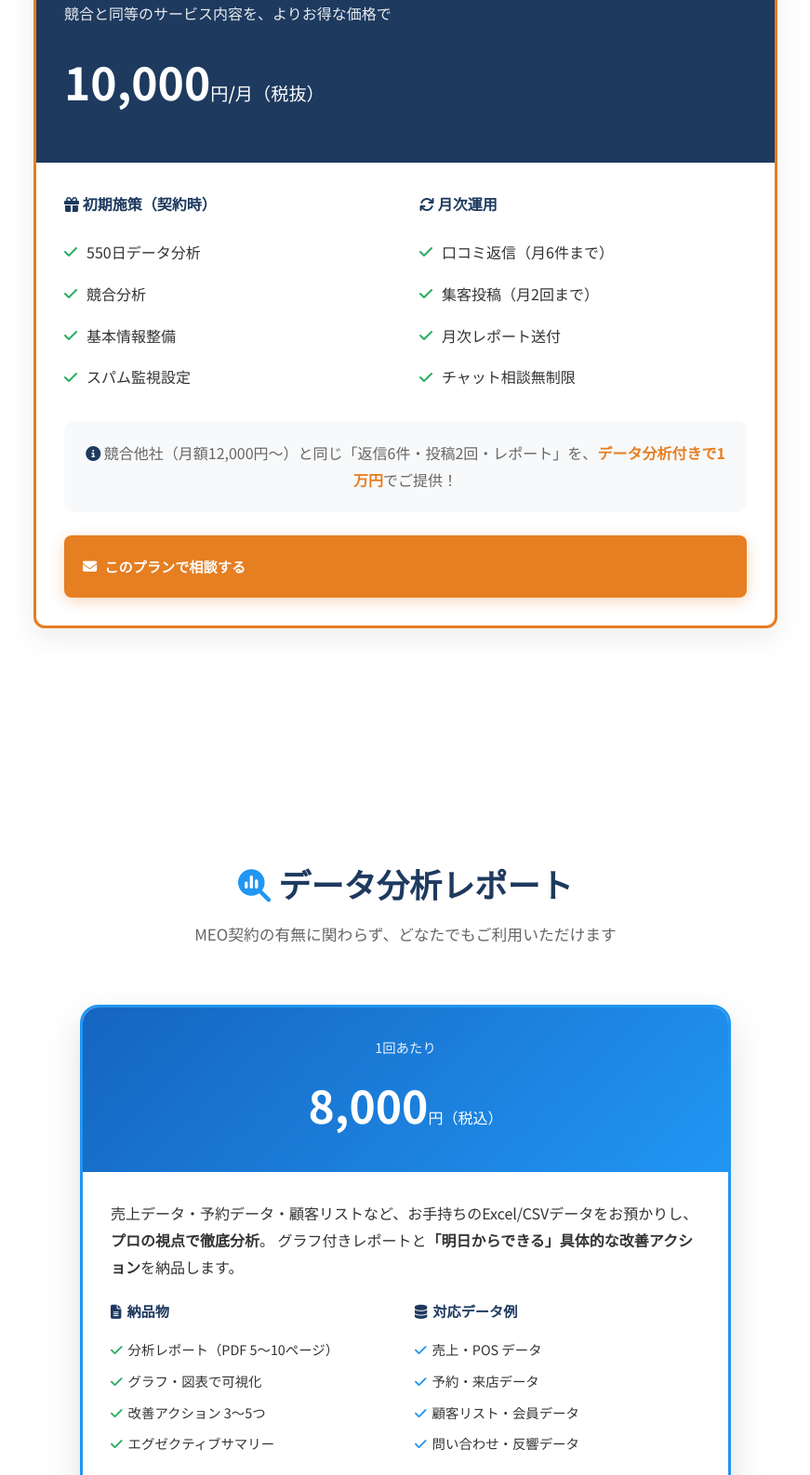
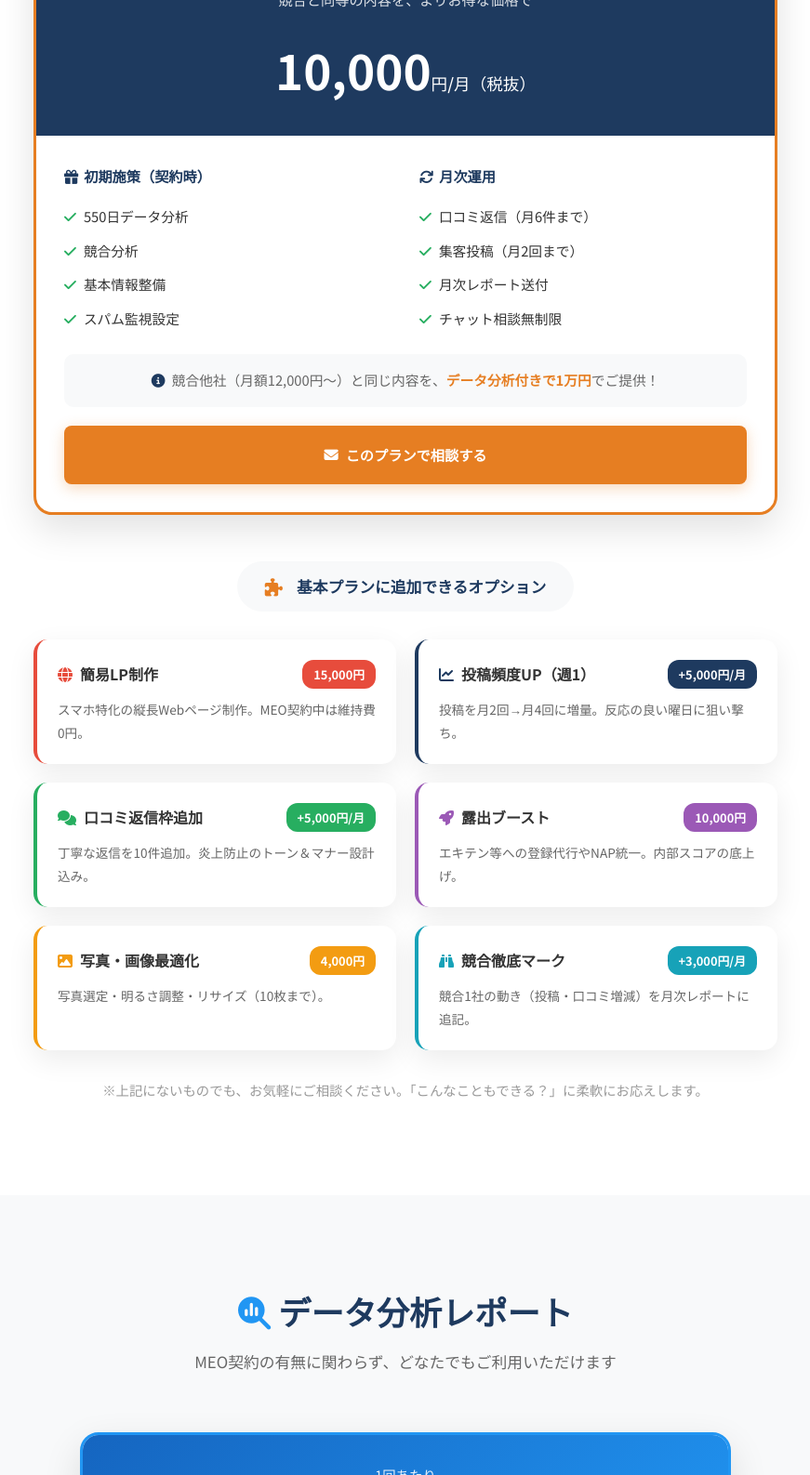
Before and after one commit to aochan3628-cmd/meo-business, a plain HTML site: page service.html in a window 1280 px wide. Shown: the part 678-2265 px from the top of the page at 93% size, without its empty margins (204-1075 px from the left). Drawn offline with Linux system fonts and the light colour scheme.

Commit message:
料金ページ再設計：基本プラン＋オプション一体化、データ分析は独立セクション

```diff
--- a/service.html
+++ b/service.html
@@ -45,69 +45,159 @@
         <p style="font-size: 1.1rem; opacity: 0.9;">あなたのお店に合ったプランをお選びください</p>
     </section>
 
-    <!-- 料金プラン -->
+    <!-- 料金プラン（基本プラン＋オプション一体化） -->
     <section class="section">
         <div class="container">
             <div class="section-header">
                 <h2>料金プラン</h2>
-                <p>シンプルな基本プラン＋必要なオプションを組み合わせ</p>
+                <p>シンプルな月額プラン＋必要なオプションを自由に組み合わせ</p>
             </div>
 
             <!-- ベースプラン -->
-            <div class="pricing-card featured"
-                style="max-width: 800px; margin: 0 auto 50px; border: 3px solid var(--accent); position: relative;">
+            <div
+                style="max-width: 800px; margin: 0 auto 40px; background: white; border-radius: 20px; box-shadow: var(--shadow-hover); overflow: hidden; border: 3px solid var(--accent); position: relative;">
                 <div
-                    style="position: absolute; top: -15px; left: 50%; transform: translateX(-50%); background: var(--accent); color: white; padding: 8px 25px; border-radius: 20px; font-weight: 700;">
+                    style="position: absolute; top: -1px; left: 50%; transform: translateX(-50%); background: var(--accent); color: white; padding: 6px 25px; border-radius: 0 0 15px 15px; font-weight: 700; font-size: 0.85rem;">
                     基本プラン</div>
-                <div class="pricing-header" style="background: var(--primary); color: white; padding: 40px 30px 30px;">
-                    <h3 style="color: white; font-size: 1.8rem;"><i class="fa-solid fa-star"></i> Googleマップ運用代行（スターター）
-                    </h3>
-                    <p style="color: rgba(255,255,255,0.9); margin: 10px 0;">競合と同等のサービス内容を、よりお得な価格で</p>
-                    <div class="pricing-price" style="color: white; font-size: 3rem;">10,000<span
-                            style="font-size: 1.2rem;">円/月（税抜）</span></div>
+                <div style="background: var(--primary); color: white; padding: 40px 30px 25px; text-align: center;">
+                    <h3 style="color: white; font-size: 1.5rem; margin-bottom: 5px;"><i class="fa-solid fa-star"
+                            style="color: #f39c12;"></i> Googleマップ運用代行</h3>
+                    <p style="color: rgba(255,255,255,0.85); margin: 5px 0 15px; font-size: 0.95rem;">競合と同等の内容を、よりお得な価格で
+                    </p>
+                    <div style="font-size: 3.2rem; font-weight: 900;">10,000<span
+                            style="font-size: 1.1rem; font-weight: 500;">円/月（税抜）</span></div>
                 </div>
-                <div class="pricing-body" style="padding: 30px;">
-                    <div style="display: grid; grid-template-columns: repeat(auto-fit, minmax(300px, 1fr)); gap: 30px;">
+                <div style="padding: 30px;">
+                    <div style="display: grid; grid-template-columns: 1fr 1fr; gap: 30px;">
                         <div>
-                            <h4 style="color: var(--primary); margin-bottom: 15px;"><i class="fa-solid fa-gift"></i>
-                                初期施策（契約時）</h4>
-                            <ul class="pricing-list" style="margin-bottom: 0;">
-                                <li><i class="fa-solid fa-check" style="color: var(--success);"></i> 550日データ分析</li>
-                                <li><i class="fa-solid fa-check" style="color: var(--success);"></i> 競合分析</li>
-                                <li><i class="fa-solid fa-check" style="color: var(--success);"></i> 基本情報整備</li>
-                                <li><i class="fa-solid fa-check" style="color: var(--success);"></i> スパム監視設定</li>
+                            <h4 style="color: var(--primary); margin-bottom: 12px; font-size: 0.95rem;"><i
+                                    class="fa-solid fa-gift" style="margin-right: 6px;"></i>初期施策（契約時）</h4>
+                            <ul style="list-style: none; padding: 0;">
+                                <li style="padding: 5px 0; font-size: 0.92rem;"><i class="fa-solid fa-check"
+                                        style="color: var(--success); margin-right: 8px;"></i>550日データ分析</li>
+                                <li style="padding: 5px 0; font-size: 0.92rem;"><i class="fa-solid fa-check"
+                                        style="color: var(--success); margin-right: 8px;"></i>競合分析</li>
+                                <li style="padding: 5px 0; font-size: 0.92rem;"><i class="fa-solid fa-check"
+                                        style="color: var(--success); margin-right: 8px;"></i>基本情報整備</li>
+                                <li style="padding: 5px 0; font-size: 0.92rem;"><i class="fa-solid fa-check"
+                                        style="color: var(--success); margin-right: 8px;"></i>スパム監視設定</li>
                             </ul>
                         </div>
                         <div>
-                            <h4 style="color: var(--primary); margin-bottom: 15px;"><i class="fa-solid fa-sync"></i>
-                                月次運用</h4>
-                            <ul class="pricing-list" style="margin-bottom: 0;">
-                                <li><i class="fa-solid fa-check" style="color: var(--success);"></i> 口コミ返信（月6件まで）</li>
-                                <li><i class="fa-solid fa-check" style="color: var(--success);"></i> 集客投稿（月2回まで）</li>
-                                <li><i class="fa-solid fa-check" style="color: var(--success);"></i> 月次レポート送付</li>
-                                <li><i class="fa-solid fa-check" style="color: var(--success);"></i> チャット相談無制限</li>
+                            <h4 style="color: var(--primary); margin-bottom: 12px; font-size: 0.95rem;"><i
+                                    class="fa-solid fa-sync" style="margin-right: 6px;"></i>月次運用</h4>
+                            <ul style="list-style: none; padding: 0;">
+                                <li style="padding: 5px 0; font-size: 0.92rem;"><i class="fa-solid fa-check"
+                                        style="color: var(--success); margin-right: 8px;"></i>口コミ返信（月6件まで）</li>
+                                <li style="padding: 5px 0; font-size: 0.92rem;"><i class="fa-solid fa-check"
+                                        style="color: var(--success); margin-right: 8px;"></i>集客投稿（月2回まで）</li>
+                                <li style="padding: 5px 0; font-size: 0.92rem;"><i class="fa-solid fa-check"
+                                        style="color: var(--success); margin-right: 8px;"></i>月次レポート送付</li>
+                                <li style="padding: 5px 0; font-size: 0.92rem;"><i class="fa-solid fa-check"
+                                        style="color: var(--success); margin-right: 8px;"></i>チャット相談無制限</li>
                             </ul>
                         </div>
                     </div>
                     <div
-                        style="background: #f8f9fa; padding: 20px; border-radius: 10px; margin-top: 25px; text-align: center;">
-                        <p style="margin: 0; color: #666;"><i class="fa-solid fa-info-circle"
-                                style="color: var(--primary);"></i>
-                            競合他社（月額12,000円〜）と同じ「返信6件・投稿2回・レポート」を、<strong
-                                style="color: var(--accent);">データ分析付きで1万円</strong>でご提供！
-                        </p>
+                        style="background: #f8f9fa; padding: 15px 20px; border-radius: 10px; margin-top: 20px; text-align: center;">
+                        <p style="margin: 0; color: #666; font-size: 0.92rem;"><i class="fa-solid fa-info-circle"
+                                style="color: var(--primary); margin-right: 4px;"></i>
+                            競合他社（月額12,000円〜）と同じ内容を、<strong style="color: var(--accent);">データ分析付きで1万円</strong>でご提供！</p>
                     </div>
                     <a href="https://coconala.com/users/5311104" target="_blank" class="btn btn-primary"
-                        style="width: 100%; margin-top: 25px; padding: 18px;"><i class="fa-solid fa-envelope"></i>
-                        このプランで相談する</a>
+                        style="width: 100%; margin-top: 20px; padding: 16px; justify-content: center;"><i
+                            class="fa-solid fa-envelope"></i> このプランで相談する</a>
                 </div>
             </div>
 
+            <!-- オプション導入 -->
+            <div style="text-align: center; margin: 50px 0 30px;">
+                <div
+                    style="display: inline-flex; align-items: center; gap: 15px; background: var(--bg-light); padding: 12px 30px; border-radius: 50px;">
+                    <i class="fa-solid fa-puzzle-piece" style="color: var(--accent); font-size: 1.2rem;"></i>
+                    <span style="font-weight: 700; color: var(--primary); font-size: 1.05rem;">基本プランに追加できるオプション</span>
+                </div>
+            </div>
+
+            <!-- オプショングリッド -->
+            <div
+                style="display: grid; grid-template-columns: repeat(auto-fit, minmax(300px, 1fr)); gap: 20px; max-width: 800px; margin: 0 auto;">
+                <div
+                    style="background: white; border-radius: 15px; box-shadow: var(--shadow); padding: 22px; border-left: 4px solid #e74c3c;">
+                    <div
+                        style="display: flex; justify-content: space-between; align-items: center; margin-bottom: 10px;">
+                        <h4 style="margin: 0; font-size: 1rem;"><i class="fa-solid fa-globe"
+                                style="color: #e74c3c; margin-right: 8px;"></i>簡易LP制作</h4>
+                        <span
+                            style="background: #e74c3c; color: white; padding: 4px 12px; border-radius: 12px; font-size: 0.8rem; font-weight: 700;">15,000円</span>
+                    </div>
+                    <p style="color: #666; font-size: 0.85rem; margin: 0;">スマホ特化の縦長Webページ制作。MEO契約中は維持費0円。</p>
+                </div>
+                <div
+                    style="background: white; border-radius: 15px; box-shadow: var(--shadow); padding: 22px; border-left: 4px solid var(--primary);">
+                    <div
+                        style="display: flex; justify-content: space-between; align-items: center; margin-bottom: 10px;">
+                        <h4 style="margin: 0; font-size: 1rem;"><i class="fa-solid fa-chart-line"
+                                style="color: var(--primary); margin-right: 8px;"></i>投稿頻度UP（週1）</h4>
+                        <span
+                            style="background: var(--primary); color: white; padding: 4px 12px; border-radius: 12px; font-size: 0.8rem; font-weight: 700;">+5,000円/月</span>
+                    </div>
+                    <p style="color: #666; font-size: 0.85rem; margin: 0;">投稿を月2回→月4回に増量。反応の良い曜日に狙い撃ち。</p>
+                </div>
+                <div
+                    style="background: white; border-radius: 15px; box-shadow: var(--shadow); padding: 22px; border-left: 4px solid var(--success);">
+                    <div
+                        style="display: flex; justify-content: space-between; align-items: center; margin-bottom: 10px;">
+                        <h4 style="margin: 0; font-size: 1rem;"><i class="fa-solid fa-comments"
+                                style="color: var(--success); margin-right: 8px;"></i>口コミ返信枠追加</h4>
+                        <span
+                            style="background: var(--success); color: white; padding: 4px 12px; border-radius: 12px; font-size: 0.8rem; font-weight: 700;">+5,000円/月</span>
+                    </div>
+                    <p style="color: #666; font-size: 0.85rem; margin: 0;">丁寧な返信を10件追加。炎上防止のトーン＆マナー設計込み。</p>
+                </div>
+                <div
+                    style="background: white; border-radius: 15px; box-shadow: var(--shadow); padding: 22px; border-left: 4px solid #9b59b6;">
+                    <div
+                        style="display: flex; justify-content: space-between; align-items: center; margin-bottom: 10px;">
+                        <h4 style="margin: 0; font-size: 1rem;"><i class="fa-solid fa-rocket"
+                                style="color: #9b59b6; margin-right: 8px;"></i>露出ブースト</h4>
+                        <span
+                            style="background: #9b59b6; color: white; padding: 4px 12px; border-radius: 12px; font-size: 0.8rem; font-weight: 700;">10,000円</span>
+                    </div>
+                    <p style="color: #666; font-size: 0.85rem; margin: 0;">エキテン等への登録代行やNAP統一。内部スコアの底上げ。</p>
+                </div>
+                <div
+                    style="background: white; border-radius: 15px; box-shadow: var(--shadow); padding: 22px; border-left: 4px solid #f39c12;">
+                    <div
+                        style="display: flex; justify-content: space-between; align-items: center; margin-bottom: 10px;">
+                        <h4 style="margin: 0; font-size: 1rem;"><i class="fa-solid fa-image"
+                                style="color: #f39c12; margin-right: 8px;"></i>写真・画像最適化</h4>
+                        <span
+                            style="background: #f39c12; color: white; padding: 4px 12px; border-radius: 12px; font-size: 0.8rem; font-weight: 700;">4,000円</span>
+                    </div>
+                    <p style="color: #666; font-size: 0.85rem; margin: 0;">写真選定・明るさ調整・リサイズ（10枚まで）。</p>
+                </div>
+                <div
+                    style="background: white; border-radius: 15px; box-shadow: var(--shadow); padding: 22px; border-left: 4px solid #17a2b8;">
+                    <div
+                        style="display: flex; justify-content: space-between; align-items: center; margin-bottom: 10px;">
+                        <h4 style="margin: 0; font-size: 1rem;"><i class="fa-solid fa-binoculars"
+                                style="color: #17a2b8; margin-right: 8px;"></i>競合徹底マーク</h4>
+                        <span
+                            style="background: #17a2b8; color: white; padding: 4px 12px; border-radius: 12px; font-size: 0.8rem; font-weight: 700;">+3,000円/月</span>
+                    </div>
+                    <p style="color: #666; font-size: 0.85rem; margin: 0;">競合1社の動き（投稿・口コミ増減）を月次レポートに追記。</p>
+                </div>
+            </div>
+
+            <p style="text-align: center; margin-top: 30px; color: #999; font-size: 0.9rem;">
+                ※上記にないものでも、お気軽にご相談ください。「こんなこともできる？」に柔軟にお応えします。
+            </p>
         </div>
     </section>
 
     <!-- データ分析レポート（単体サービス） -->
-    <section class="section">
+    <section class="section section-alt">
         <div class="container">
             <div class="section-header">
                 <h2><i class="fa-solid fa-magnifying-glass-chart" style="color: #2196F3;"></i> データ分析レポート</h2>
@@ -147,7 +237,7 @@
                                     class="fa-solid fa-database" style="margin-right: 6px;"></i>対応データ例</h4>
                             <ul style="list-style: none; padding: 0; font-size: 0.9rem;">
                                 <li style="padding: 4px 0;"><i class="fa-solid fa-check"
-                                        style="color: #2196F3; margin-right: 6px;"></i>売上・POS データ</li>
+                                        style="color: #2196F3; margin-right: 6px;"></i>売上・POSデータ</li>
                                 <li style="padding: 4px 0;"><i class="fa-solid fa-check"
                                         style="color: #2196F3; margin-right: 6px;"></i>予約・来店データ</li>
                                 <li style="padding: 4px 0;"><i class="fa-solid fa-check"
@@ -167,108 +257,6 @@
                     </div>
                 </div>
             </div>
-        </div>
-    </section>
-
-    <!-- オプションメニュー -->
-    <section class="section section-alt">
-        <div class="container">
-            <div class="section-header">
-                <h2>オプションメニュー</h2>
-                <p>基本プランに追加して、さらに効果的な運用を</p>
-            </div>
-
-            <div style="display: grid; grid-template-columns: repeat(auto-fit, minmax(320px, 1fr)); gap: 25px;">
-
-                <!-- LP制作 -->
-                <div
-                    style="background: white; border-radius: 15px; box-shadow: var(--shadow); padding: 25px; border-top: 4px solid #e74c3c;">
-                    <div
-                        style="display: flex; justify-content: space-between; align-items: flex-start; margin-bottom: 15px;">
-                        <h3 style="margin: 0; font-size: 1.1rem;"><i class="fa-solid fa-globe"
-                                style="color: #e74c3c; margin-right: 8px;"></i>簡易LP制作</h3>
-                        <span
-                            style="background: #e74c3c; color: white; padding: 5px 12px; border-radius: 15px; font-size: 0.85rem; font-weight: 700;">15,000円</span>
-                    </div>
-                    <p style="color: #666; font-size: 0.9rem; margin-bottom: 10px;">スマホ閲覧に特化した縦長1枚のWebページ制作（HTML/CSS）
-                    </p>
-                    <p style="background: #fff8e1; padding: 10px; border-radius: 8px; font-size: 0.85rem; margin: 0;"><i
-                            class="fa-solid fa-star" style="color: #f39c12;"></i> <strong>MEO契約中は維持費0円！</strong></p>
-                </div>
-
-                <!-- 投稿頻度UP -->
-                <div
-                    style="background: white; border-radius: 15px; box-shadow: var(--shadow); padding: 25px; border-top: 4px solid var(--primary);">
-                    <div
-                        style="display: flex; justify-content: space-between; align-items: flex-start; margin-bottom: 15px;">
-                        <h3 style="margin: 0; font-size: 1.1rem;"><i class="fa-solid fa-chart-line"
-                                style="color: var(--primary); margin-right: 8px;"></i>投稿頻度UP（週1）</h3>
-                        <span
-                            style="background: var(--primary); color: white; padding: 5px 12px; border-radius: 15px; font-size: 0.85rem; font-weight: 700;">+5,000円/月</span>
-                    </div>
-                    <p style="color: #666; font-size: 0.9rem; margin: 0;">投稿を月2回→月4回（週1）に増量。データ分析で特定した「反応が良い曜日」に狙い撃ち投稿。
-                    </p>
-                </div>
-
-                <!-- 口コミ返信追加 -->
-                <div
-                    style="background: white; border-radius: 15px; box-shadow: var(--shadow); padding: 25px; border-top: 4px solid var(--success);">
-                    <div
-                        style="display: flex; justify-content: space-between; align-items: flex-start; margin-bottom: 15px;">
-                        <h3 style="margin: 0; font-size: 1.1rem;"><i class="fa-solid fa-comments"
-                                style="color: var(--success); margin-right: 8px;"></i>口コミ返信枠追加</h3>
-                        <span
-                            style="background: var(--success); color: white; padding: 5px 12px; border-radius: 15px; font-size: 0.85rem; font-weight: 700;">+5,000円/月</span>
-                    </div>
-                    <p style="color: #666; font-size: 0.9rem; margin: 0;">手動による丁寧な返信を10件追加。炎上防止・顧客ファン化のトーン＆マナー設計込み。</p>
-                </div>
-
-                <!-- 露出ブースト -->
-                <div
-                    style="background: white; border-radius: 15px; box-shadow: var(--shadow); padding: 25px; border-top: 4px solid #9b59b6;">
-                    <div
-                        style="display: flex; justify-content: space-between; align-items: flex-start; margin-bottom: 15px;">
-                        <h3 style="margin: 0; font-size: 1.1rem;"><i class="fa-solid fa-rocket"
-                                style="color: #9b59b6; margin-right: 8px;"></i>露出ブースト（サイテーション）</h3>
-                        <span
-                            style="background: #9b59b6; color: white; padding: 5px 12px; border-radius: 15px; font-size: 0.85rem; font-weight: 700;">10,000円</span>
-                    </div>
-                    <p style="color: #666; font-size: 0.9rem; margin: 0;">外部サイト（エキテン、ポータル等）への登録代行やNAP統一。内部スコアの底上げ。</p>
-                </div>
-
-                <!-- 写真最適化 -->
-                <div
-                    style="background: white; border-radius: 15px; box-shadow: var(--shadow); padding: 25px; border-top: 4px solid #f39c12;">
-                    <div
-                        style="display: flex; justify-content: space-between; align-items: flex-start; margin-bottom: 15px;">
-                        <h3 style="margin: 0; font-size: 1.1rem;"><i class="fa-solid fa-image"
-                                style="color: #f39c12; margin-right: 8px;"></i>写真・画像最適化パック</h3>
-                        <span
-                            style="background: #f39c12; color: white; padding: 5px 12px; border-radius: 15px; font-size: 0.85rem; font-weight: 700;">4,000円</span>
-                    </div>
-                    <p style="color: #666; font-size: 0.9rem; margin: 0;">
-                        魅力的な写真選定、明るさ調整、投稿用リサイズ（10枚まで）。スマホ写真を「映える」ように加工。</p>
-                </div>
-
-                <!-- 競合マーク -->
-                <div
-                    style="background: white; border-radius: 15px; box-shadow: var(--shadow); padding: 25px; border-top: 4px solid #17a2b8;">
-                    <div
-                        style="display: flex; justify-content: space-between; align-items: flex-start; margin-bottom: 15px;">
-                        <h3 style="margin: 0; font-size: 1.1rem;"><i class="fa-solid fa-binoculars"
-                                style="color: #17a2b8; margin-right: 8px;"></i>競合徹底マーク（月次報告）</h3>
-                        <span
-                            style="background: #17a2b8; color: white; padding: 5px 12px; border-radius: 15px; font-size: 0.85rem; font-weight: 700;">+3,000円/月</span>
-                    </div>
-                    <p style="color: #666; font-size: 0.9rem; margin: 0;">指定した競合1社の「今月の動き（投稿内容・口コミ増減）」をレポートに追記。</p>
-                </div>
-
-            </div>
-
-            <p style="text-align: center; margin-top: 30px; color: #666;">
-                ※上記にないものでも、まずはお気軽にご相談ください。<br>
-                「こんなこともできる？」に柔軟にお応えします。
-            </p>
         </div>
     </section>
 
```
